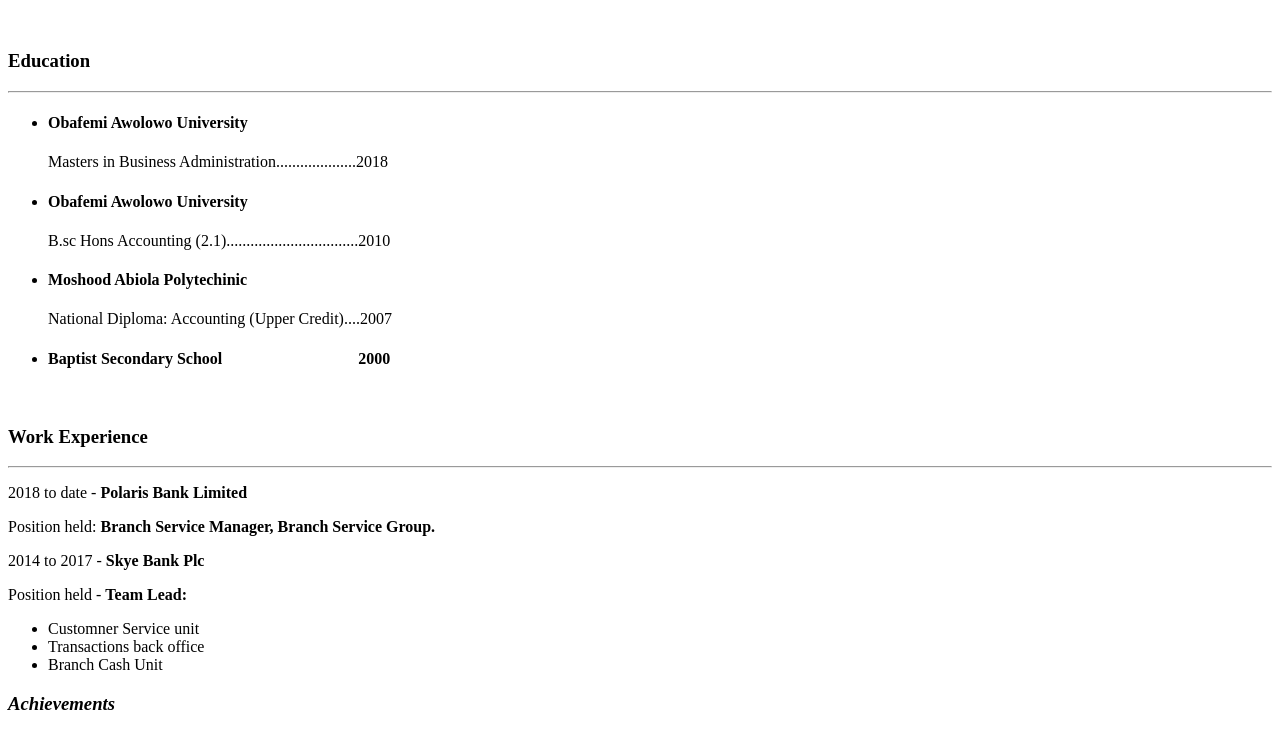
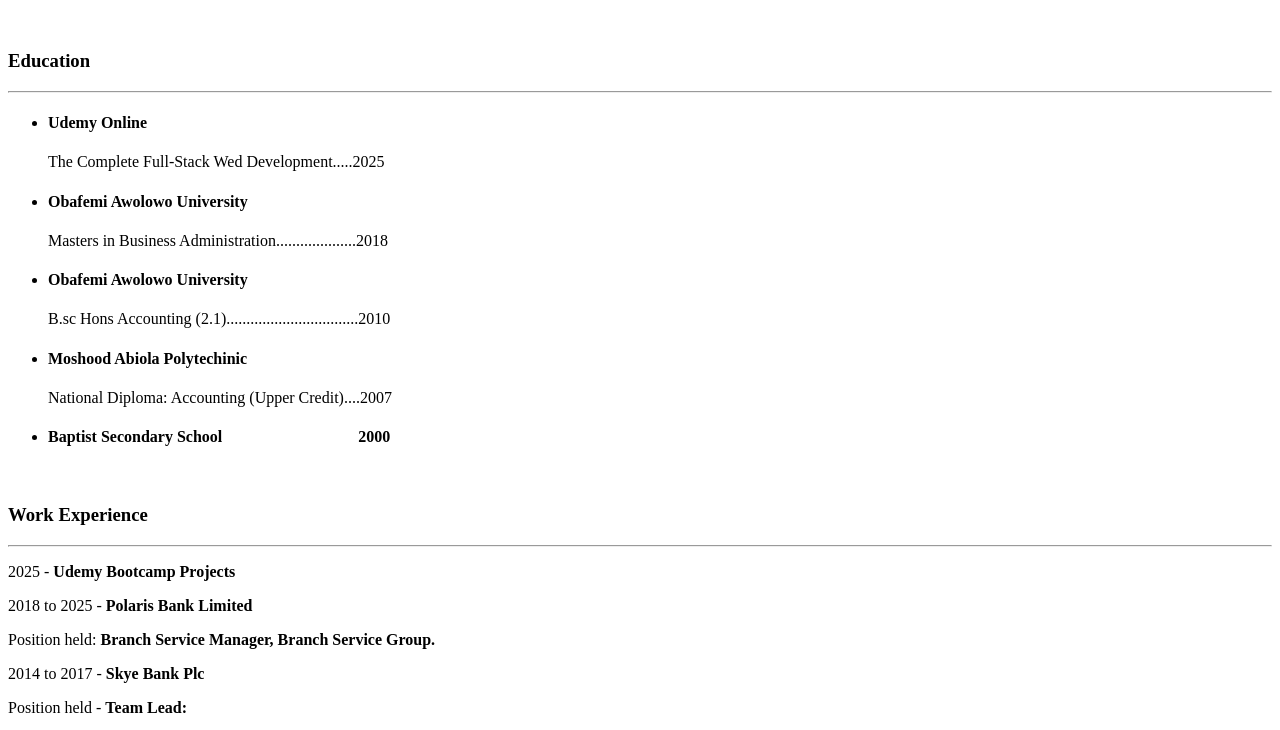
Before and after one commit to peteropeyemijohn/html-My-Resume, a plain HTML site: page index.html in a window 1280 px wide. Shown: the part 386-1116 px from the top of the page. Drawn offline with Linux system fonts and the light colour scheme.

Commit message:
Update index.html

```diff
--- a/index.html
+++ b/index.html
@@ -20,7 +20,8 @@
   <h3>Education</h3>
   <hr >
   <ul>
-
+    <h4><li>Udemy Online</li> </h4>
+    <p>The Complete Full-Stack Wed Development.....2025</p>
     <h4><li>Obafemi Awolowo University</li></h4>
     <p>Masters in Business Administration....................2018</p>
     <h4><li>Obafemi Awolowo University</li></h4>
@@ -33,7 +34,8 @@
   <p>&nbsp;</p>
   <h3>Work Experience</h3>
   <hr />
-  <p>2018 to date - <strong>Polaris Bank Limited</strong></p>
+  <p>2025 - <strong>Udemy Bootcamp Projects</strong></p>
+  <p>2018 to 2025 - <strong>Polaris Bank Limited</strong></p>
   <p>Position held: <strong>Branch Service Manager, Branch Service Group.</strong></p>
   <p>2014 to 2017 - <strong>Skye Bank Plc</strong></p>
   <p>Position held - <strong>Team Lead:</strong></p>
```
